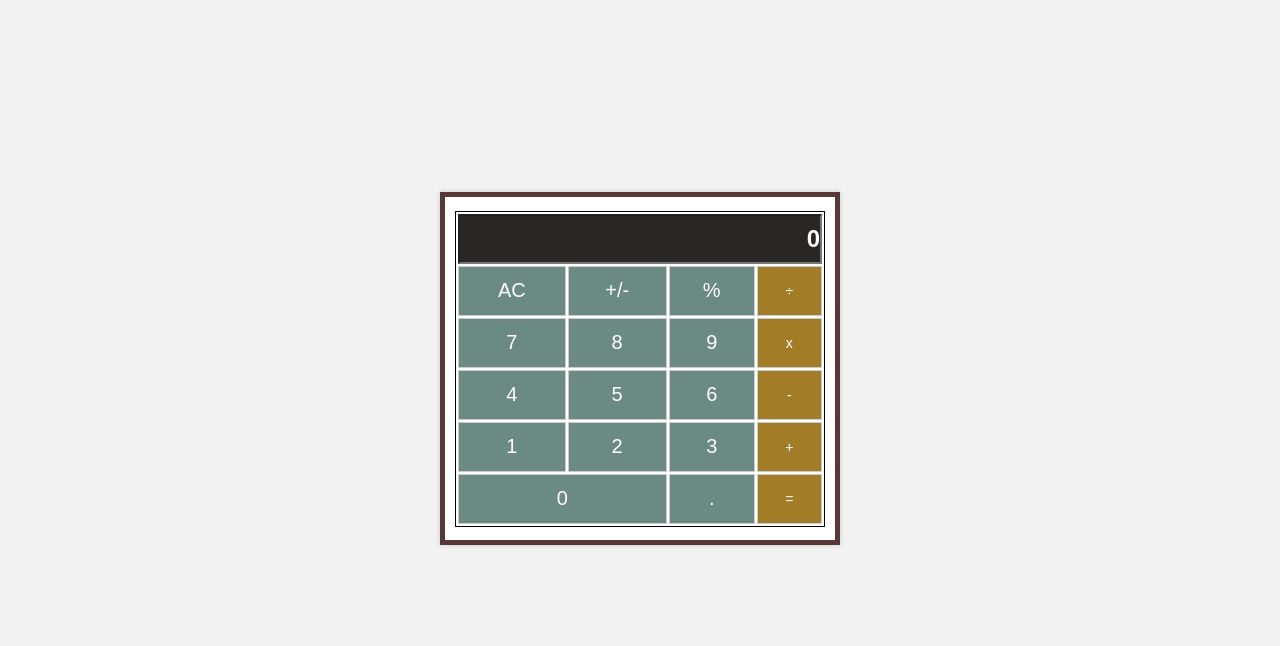
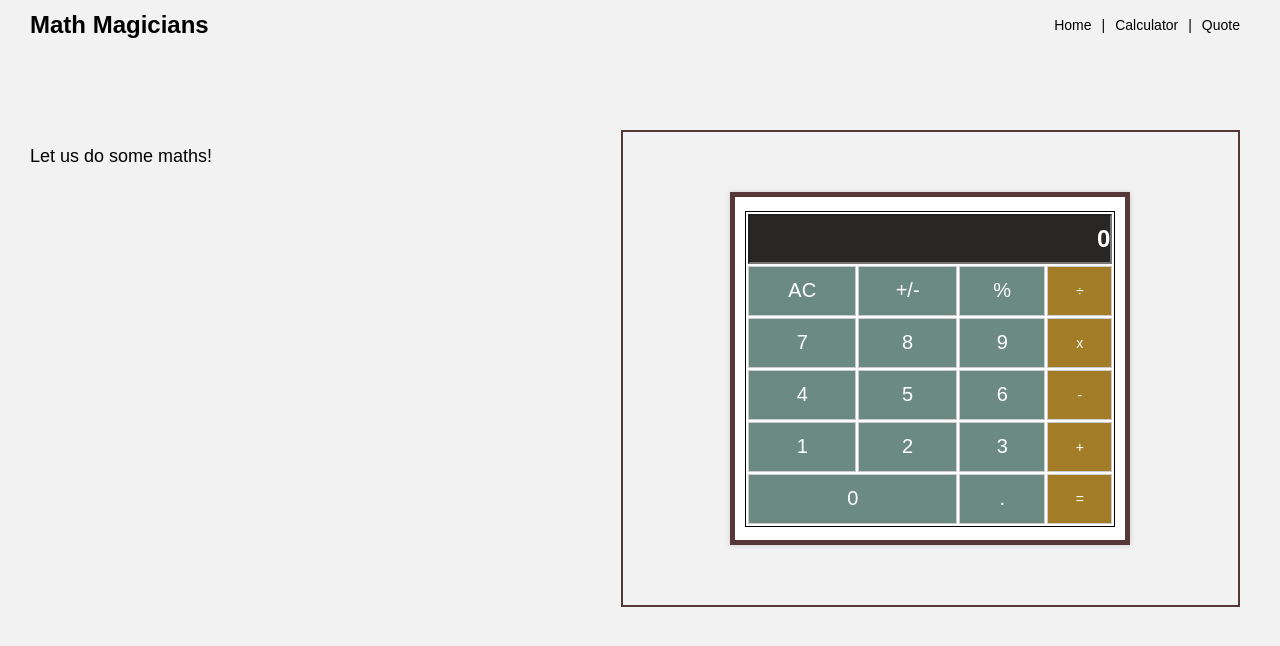
Before and after one commit to kennedyowusu/math_magician, a React (Create React App) app: page /calculator in a window 1280 px wide. Shown: the top 646 px of the page. Built offline with nearby package versions, Linux system fonts and the light colour scheme.

Commit message:
use react router in this project

```diff
--- a/src/App.js
+++ b/src/App.js
@@ -1,9 +1,19 @@
 import React from 'react';
-import Calculator from './components/Calculator';
+import { Routes, Route } from 'react-router-dom';
+import AppLayout from './layout/AppLayout';
+import Home from './pages/Home';
+import Quote from './pages/Quote';
+import Calc from './pages/Calc';
 
 const App = () => (
-  <>
-    <Calculator />
-  </>
+  <div>
+    <Routes>
+      <Route path="/" element={<AppLayout />}>
+        <Route path="/" element={<Home />} />
+        <Route path="/calculator" element={<Calc />} />
+        <Route path="/quote" element={<Quote />} />
+      </Route>
+    </Routes>
+  </div>
 );
 export default App;
--- /dev/null
+++ b/src/components/Navbar.js
@@ -0,0 +1,24 @@
+import React from 'react';
+
+const Navbar = () => (
+  <nav className="navbar">
+    <h1 className="brand">
+      <a href="/">Math Magicians</a>
+    </h1>
+    <ul className="list">
+      <li className="list-items">
+        <a href="/">Home</a>
+      </li>
+      <li className="pipe">|</li>
+      <li className="list-items">
+        <a href="/calculator">Calculator</a>
+      </li>
+      <li className="pipe">|</li>
+      <li className="list-items">
+        <a href="/quote">Quote</a>
+      </li>
+    </ul>
+  </nav>
+);
+
+export default Navbar;
--- /dev/null
+++ b/src/index.css
@@ -0,0 +1,140 @@
+* {
+  margin: 0;
+  padding: 0;
+  box-sizing: border-box;
+}
+
+body {
+  background-color: #f2f2f2;
+  font-family: Arial, Helvetica, sans-serif;
+}
+
+li {
+  list-style: none;
+}
+
+li a, a {
+  text-decoration: none;
+  color: #000;
+}
+
+.navbar {
+  background-color: #f2f2f2;
+  color: #fff;
+  height: 50px;
+  display: flex;
+  align-items: center;
+  justify-content: space-between;
+}
+
+.navbar,
+.home {
+ padding: 0 30px;
+}
+
+.brand {
+  font-size: 24px;
+  color: #000;
+  list-style-type: none;
+}
+
+.list {
+  display: flex;
+  align-items: center;
+}
+
+.list-items {
+  margin: 0 10px;
+}
+
+.list-items a {
+  color: #000;
+}
+
+.list-items a:hover {
+  color: #563838;
+  font-weight: bold;
+}
+
+.home {
+  background-color: #f2f2f2;
+  height: 100vh;
+  display: flex;
+  flex-direction: column;
+  margin: 0 auto;
+}
+
+.home-title {
+  font-size: 28px;
+  font-weight: bold;
+  color: #000;
+  align-items: flex-start;
+  margin: 30px 0;
+}
+
+.home-text {
+  font-size: 16px;
+  color: #000;
+  margin: 20px 0;
+  text-align: justify;
+}
+
+.home-text-second {
+ font-size: 16px;
+  color: #000;
+  text-align: justify;
+}
+
+.pipe {
+  width: 100%;
+  color: #000;
+  margin: 20px 0;
+}
+
+.calc-container {
+  display: flex;
+  align-items: start;
+  justify-content: center;
+  margin: 0 auto;
+}
+
+.left-half {
+  width: 50%;
+  padding: 6rem 30px;
+  text-align: start;
+}
+
+.right-half {
+  width: 50%;
+  border: 2px solid #563838;
+  margin-right: 40px;
+  margin-top: 80px;
+}
+
+.calc {
+  display: flex;
+  align-items: center;
+  justify-content: center;
+  margin: 0 auto;
+}
+
+.calc-content {
+  display: flex;
+  align-items: center;
+  justify-content: center;
+  margin-bottom: 60px;
+}
+
+.quote {
+  display: flex;
+  align-items: center;
+  justify-content: center;
+}
+
+.quote-text {
+  font-size: 18px;
+  color: #000;
+  text-align: justify;
+  /* margin: 15rem 5rem; */
+  padding: 8rem 20rem;
+}
--- a/src/index.js
+++ b/src/index.js
@@ -1,10 +1,14 @@
 import React from 'react';
 import ReactDOM from 'react-dom/client';
+import { BrowserRouter } from 'react-router-dom';
 import App from './App';
+import './index.css';
 
 const root = ReactDOM.createRoot(document.getElementById('root'));
 root.render(
   <React.StrictMode>
-    <App />
+    <BrowserRouter>
+      <App />
+    </BrowserRouter>
   </React.StrictMode>,
 );
--- /dev/null
+++ b/src/layout/AppLayout.jsx
@@ -0,0 +1,14 @@
+import React from 'react';
+import { Outlet } from 'react-router-dom';
+import Navbar from '../components/Navbar';
+
+const AppLayout = () => (
+  <div>
+    <Navbar />
+    <main>
+      <Outlet />
+    </main>
+  </div>
+);
+
+export default AppLayout;
--- /dev/null
+++ b/src/pages/Calc.jsx
@@ -0,0 +1,23 @@
+import React from 'react';
+import Calculator from '../components/Calculator';
+
+const Calc = () => (
+  <div className="calc-container">
+    <div className="left-half">
+      <div className="display">
+        <div className="display-text">
+          <p style={{ fontSize: '18px' }}>Let us do some maths!</p>
+        </div>
+      </div>
+    </div>
+    <div className="right-half">
+      <div className="calc">
+        <div className="calc-content">
+          <Calculator />
+        </div>
+      </div>
+    </div>
+  </div>
+);
+
+export default Calc;
--- /dev/null
+++ b/src/pages/Home.jsx
@@ -0,0 +1,14 @@
+import React from 'react';
+
+const Home = () => (
+  <div className="home">
+    <h2 className="home-title">Welcome to our page!</h2>
+    <p className="home-text">
+      It has become almost a cliché to remark that nobody boasts of ignorance of
+      literature, but it is socially acceptable to boast ignorance of science
+      and proudly claim incompetence in mathematics.
+    </p>
+  </div>
+);
+
+export default Home;
--- /dev/null
+++ b/src/pages/Quote.jsx
@@ -0,0 +1,12 @@
+import React from 'react';
+
+const Quote = () => (
+  <div className="quote">
+    <p className="quote-text">
+      Mathematics is not about numbers, equations, computations, or algorithms:
+      it is about understanding. –William Paul Thurston
+    </p>
+  </div>
+);
+
+export default Quote;
```
